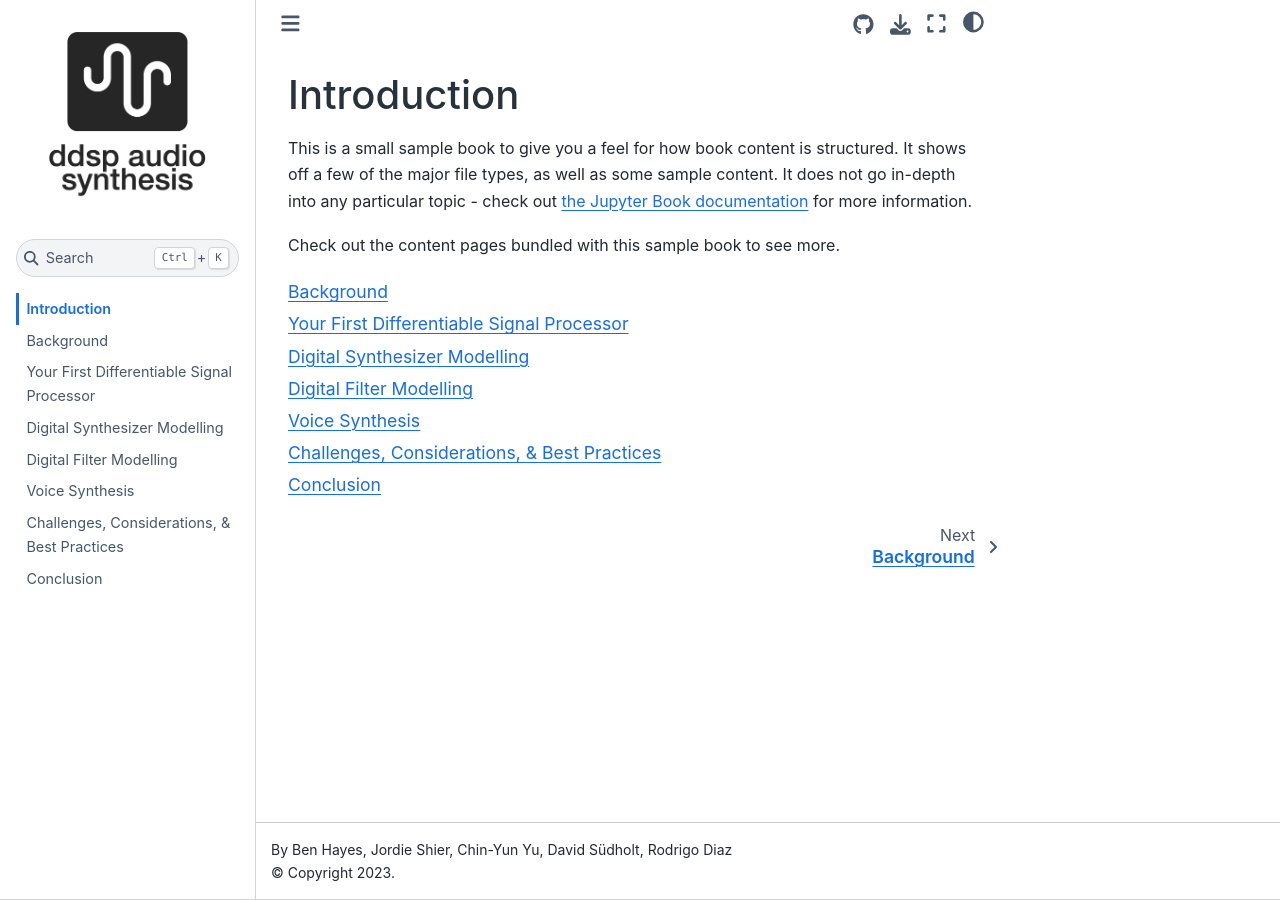
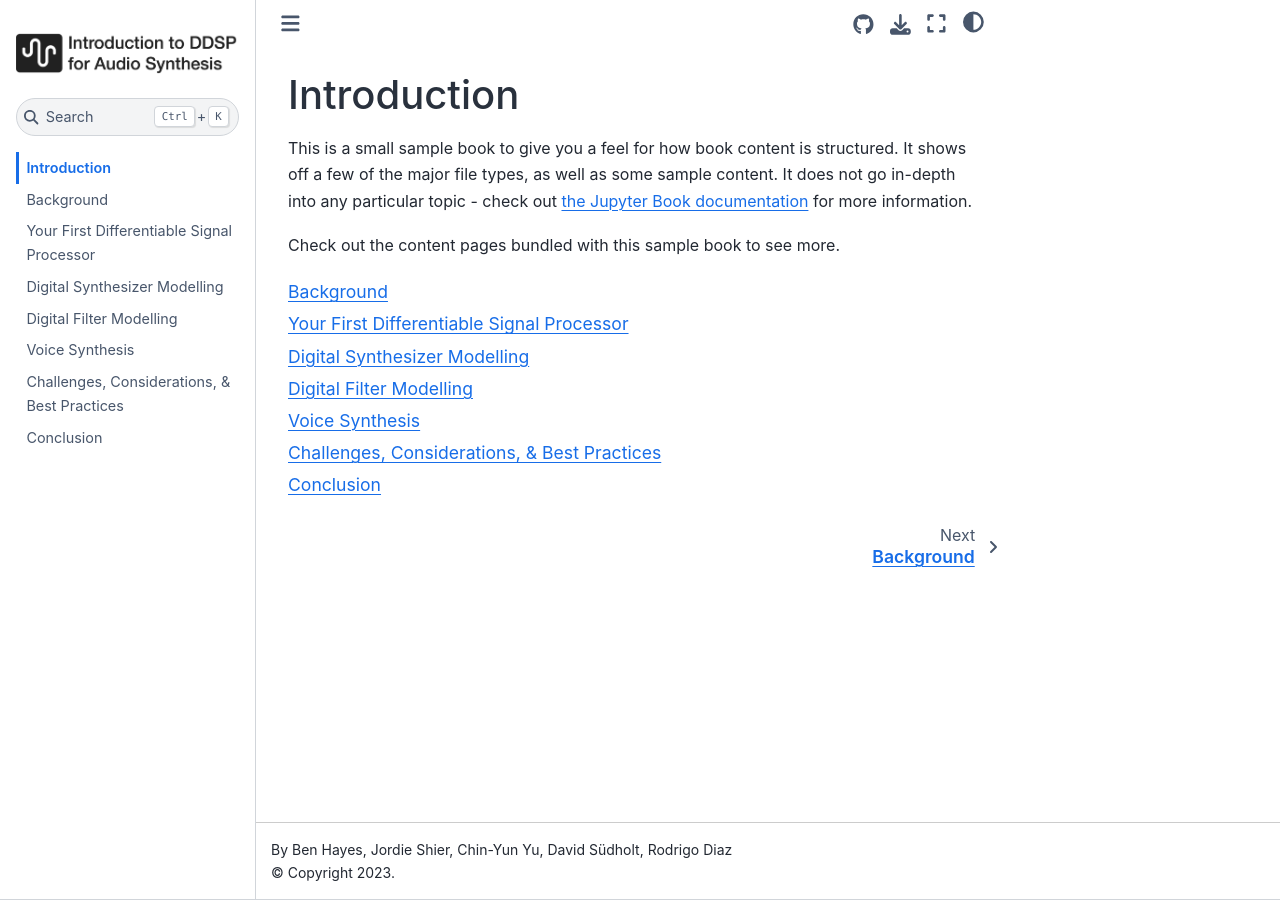
Before and after one commit to intro2ddsp/intro2ddsp.github.io, a Jupyter Book: the page built from intro.md, in a window 1280 px wide. Built offline with Jupyter Book 1.0.4 settings and Sphinx 7.4.7 and the Sphinx Book theme 1.1.4, drawn with Linux system fonts in a browser that asks for light colours; pages that are not in the unit, such as notebooks, are missing from menus.

Commit message:
updated logo option

```diff
--- a/_config.yml
+++ b/_config.yml
@@ -3,7 +3,7 @@
 
 title: Introduction to Audio Synthesizer Programming
 author: Ben Hayes, Jordie Shier, Chin-Yun Yu, David Südholt, Rodrigo Diaz
-logo: intro2ddsp_logo.png
+logo: intro2ddsp_logo_horiz.png
 
 # Force re-execution of notebooks on each build.
 # See https://jupyterbook.org/content/execute.html
```
Also changed, not shown: intro2ddsp_logo_horiz.png (added).
